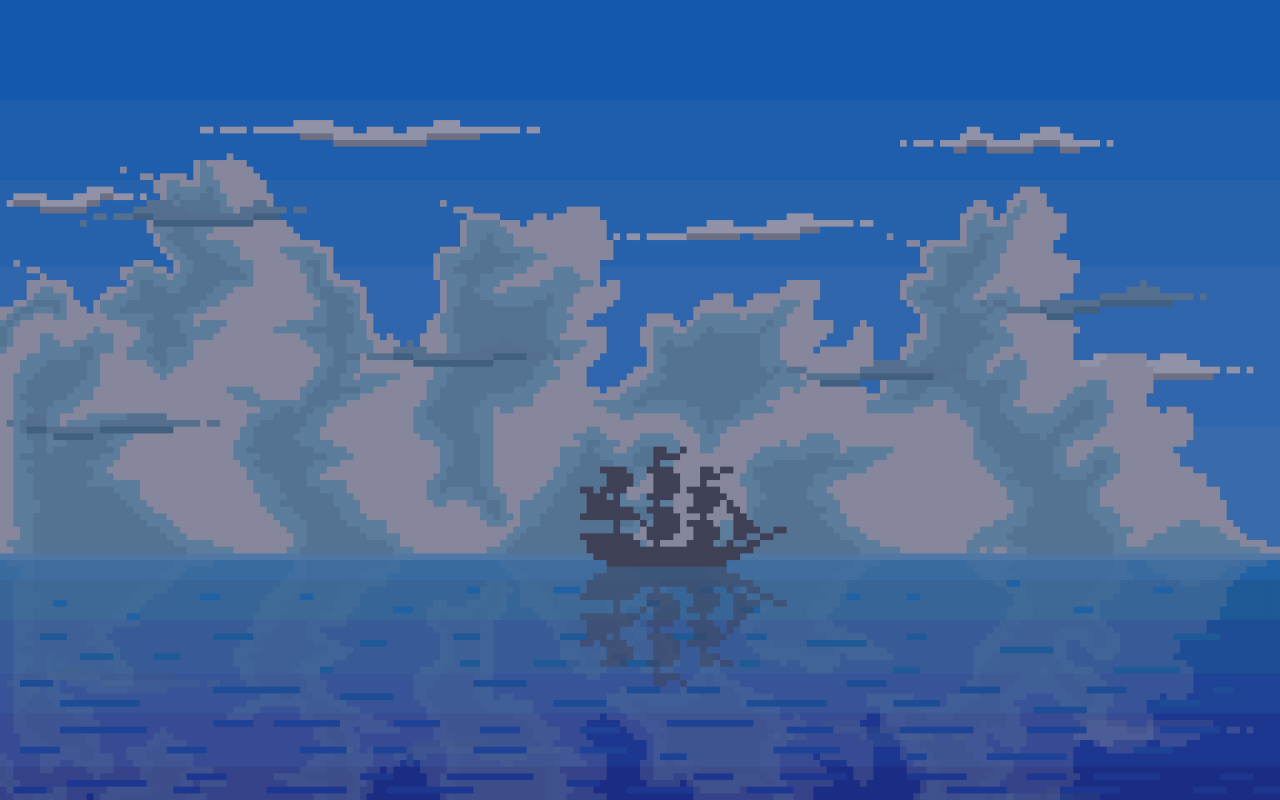
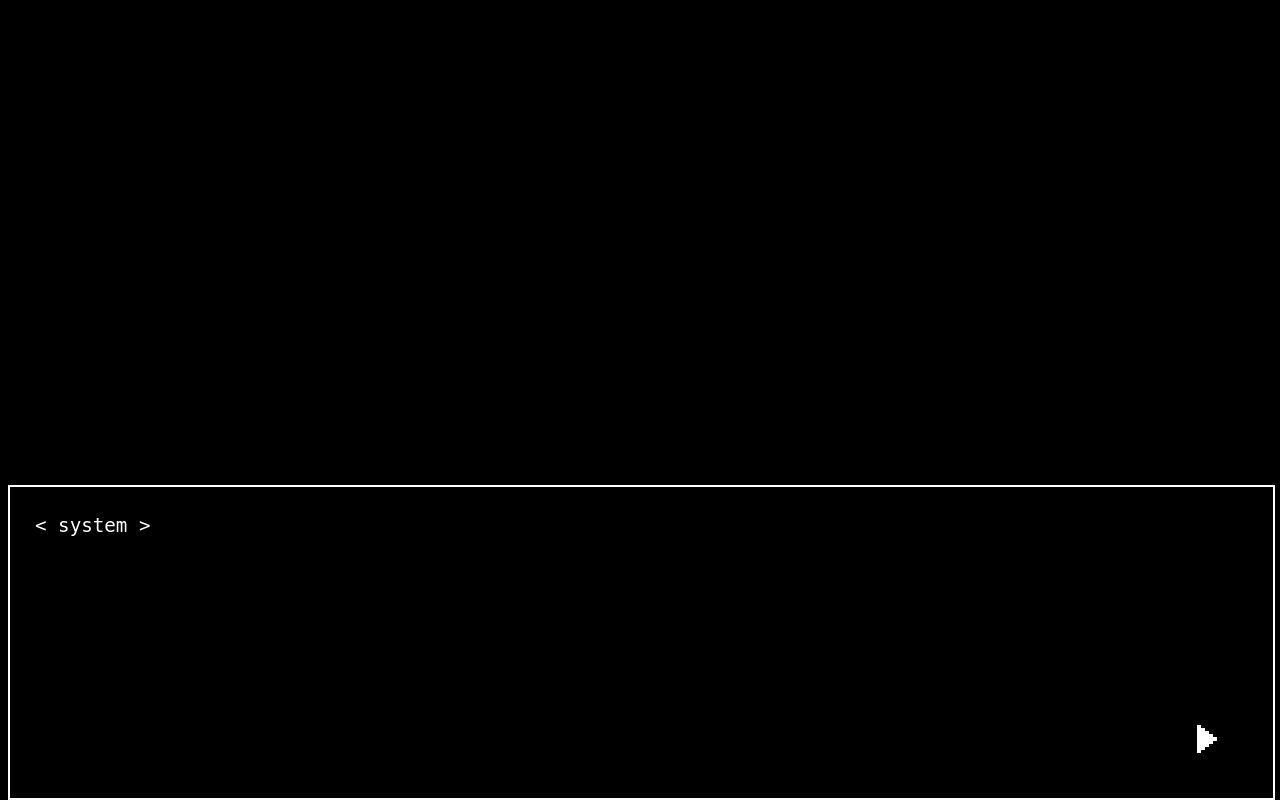
Before and after one commit to emily708/gusty-chickens, a Flask app: template app/templates/load.html in a window 1280 px wide. Run offline with Flask 3, Linux system fonts and the light colour scheme; the visitor is signed in with stand-in values (Sample User, id 1); the template is opened without the code that fills it: most values are stand-ins (such as "Sample title", 1, 10 or a date in 2020); some web fonts are replaced.

Commit message:
loaddhjashdjkah

```diff
--- a/app/__init__.py
+++ b/app/__init__.py
@@ -20,6 +20,10 @@ def check_authentification():
 def home_get():
     return render_template('startscreen.html')
 
+@app.get("/load")
+def load_get():
+    return render_template('load.html')
+
 if __name__ == '__main__':
     app.debug = True
     app.run()
--- a/app/static/css/style.css
+++ b/app/static/css/style.css
@@ -99,7 +99,6 @@ a:link {
             background-color: black;
          	font-family: "Syne Mono", monospace;
          	background-repeat: no-repeat;
-         	background-size: 100vw 100vh;
             }
             #hold{
          	margin-top: 5vh;
@@ -146,3 +145,36 @@ a:link {
          	background-color: #C7C7C7;
          	color: black;
             }
+         .box{
+         border-style: solid;
+         border-color: white;
+         border-width: 2px;
+         padding-top: 7px;
+         padding-left: 25px;
+         padding-bottom: 5vh;
+	color: white;
+	font-size: 120%;
+         }
+         #play{
+         margin-left: 90vw;
+         }
+         #first{
+         }
+         #second{
+         }
+         #third{
+         margin-left: 50px;
+         }
+         @keyframes type{
+         from { width: 0; }
+         }
+         #container{
+         position: fixed;
+         width: 99vw;
+         bottom: 0;
+         }
+         .button1{
+         border: none;
+         margin-top: 50px;
+         background-color: rgba(0, 0, 0, 0);
+         }
--- a/app/templates/load.html
+++ b/app/templates/load.html
@@ -3,17 +3,33 @@
 
 {% block content %}
 <style>
-body{
+#bg{
     background-image: linear-gradient(rgba(24, 26, 73, 0.45), rgba(24, 26, 73, 0.45)), url("/static/background.gif");
     background-repeat: no-repeat;
     background-size: cover;
     background-attachment: fixed;
+    width: 100%;
+    height: 100%;
+    top: 0;
+    left: 0;
+    position: absolute;
+    opacity: 0;
+    	 z-index: -10000;
 }
 #hold{
-    animation: black 2s ease;
     opacity: 0;
     height: 1;
     overflow: hidden;
+}
+.anim{
+	animation: black 2s ease;
+}
+.anim2{
+	animation: black 2s ease;
+}
+.anim3{
+	animation: appear 2s ease 2s forwards;
+	opacity: 0;
 }
 @keyframes black {
     from{
@@ -23,11 +39,31 @@ body{
         opacity: 0;
     }
 }
+@keyframes appear {
+    from{
+        opacity: 0;
+    }
+    to{
+        opacity: 1;
+    }
+}
 .temp{
-    height: 0;
+    display: none;
+}
+.temp2{
+    opacity: 1;
+}
+         a{
+         color: white;
+         font-size: 150%;
+         text-decoration: none;
+         }
+a:hover{
+	color: red;
 }
 </style>
-	<div id="hold" class="aaa">
+	<div id="bg" class="anim"></div>
+	<div id="hold" class="aaa anim2">
             <h1>
                 Login
             </h1>
@@ -52,13 +88,78 @@ body{
                 <a href="{{url_for('auth.register_get')}}"> <button class="b">Register</button> </a>
             </div>
         </div>
+	<div id="container" class="anim3">
+	<div class="box">
+            <p> &lt; system &gt;</p>
+            <p id="first"><br></p>
+            <button class="button1" id = "second"> <a href = ""> load save </a> </button>
+            <button class="button1" id = "third"> <a href = ""> new save </a> </button>
+            <button class="button1" id="play"> <img class="img" src="/static/play.png" alt="play"> </button>
+         </div>
+	</div>
         <br>
         <br>
 
     <script>
     const a = document.querySelector('#hold');
+    const b = document.querySelector('#container');
+    window.addEventListener('load', () => {
+        if(document.querySelector('#hold') !== null){
+            window.sessionStorage.setItem('Hold', 'displayed');
+        }
+        if(document.querySelector('#bg') !== null){
+            window.sessionStorage.setItem('Bg', 'displayed');
+        }
+        if(document.querySelector('#container') !== null){
+            window.sessionStorage.setItem('Container', 'displayed');
+        }
+    })
+    if (window.sessionStorage.getItem('Bg')) {
+        document.querySelector('#bg').classList.remove('anim');
+    }
+    if (window.sessionStorage.getItem('help')) {
+        document.querySelector('#hold').classList.remove('anim2');
+    }
+    if (window.sessionStorage.getItem('help2')) {
+        document.querySelector('#container').classList.remove('anim3');
+    }
     a.addEventListener('animationend', () => {
-        document.querySelector('#hold').classList.add('temp')
+        document.querySelector('#hold').classList.add('temp');
+	if (window.sessionStorage.getItem('Hold')) {
+            document.querySelector('#hold').classList.remove('anim2');
+	    window.sessionStorage.setItem('help', 'done');
+    	}
     })
+    b.addEventListener('animationend', () => {
+	document.querySelector('#container').classList.add('temp2');
+	if (window.sessionStorage.getItem('Container')) {
+            document.querySelector('#container').classList.remove('anim3');
+	    window.sessionStorage.setItem('help2', 'done');
+    	}
+    })
+
+      document.addEventListener("DOMContentLoaded", function () {
+          document.getElementById("second").style.visibility = "hidden";
+          document.getElementById("third").style.visibility = "hidden";
+
+          function show(){
+              document.getElementById("third").style.visibility = "visible";
+           document.getElementById("second").style.visibility = "visible";
+          }
+          let letter = 0;
+          const text = "Do you want to load an old save or start a new one?"
+          function uh(){
+              document.getElementById("first").innerHTML = "";
+          }
+          function typeText() {
+              if (letter < text.length) {
+                  document.getElementById("first").innerHTML += text.charAt(letter);
+                  letter++;
+                  let speed = 75;
+                  setTimeout(typeText, speed);
+              }
+          }
+          document.getElementById("play").onclick = function() {this.disabled = true; uh(); typeText(); setTimeout(show, 6000);};
+      });
     </script>
 {% endblock %}
```
Also changed, not shown: app/static/play.png (added).
